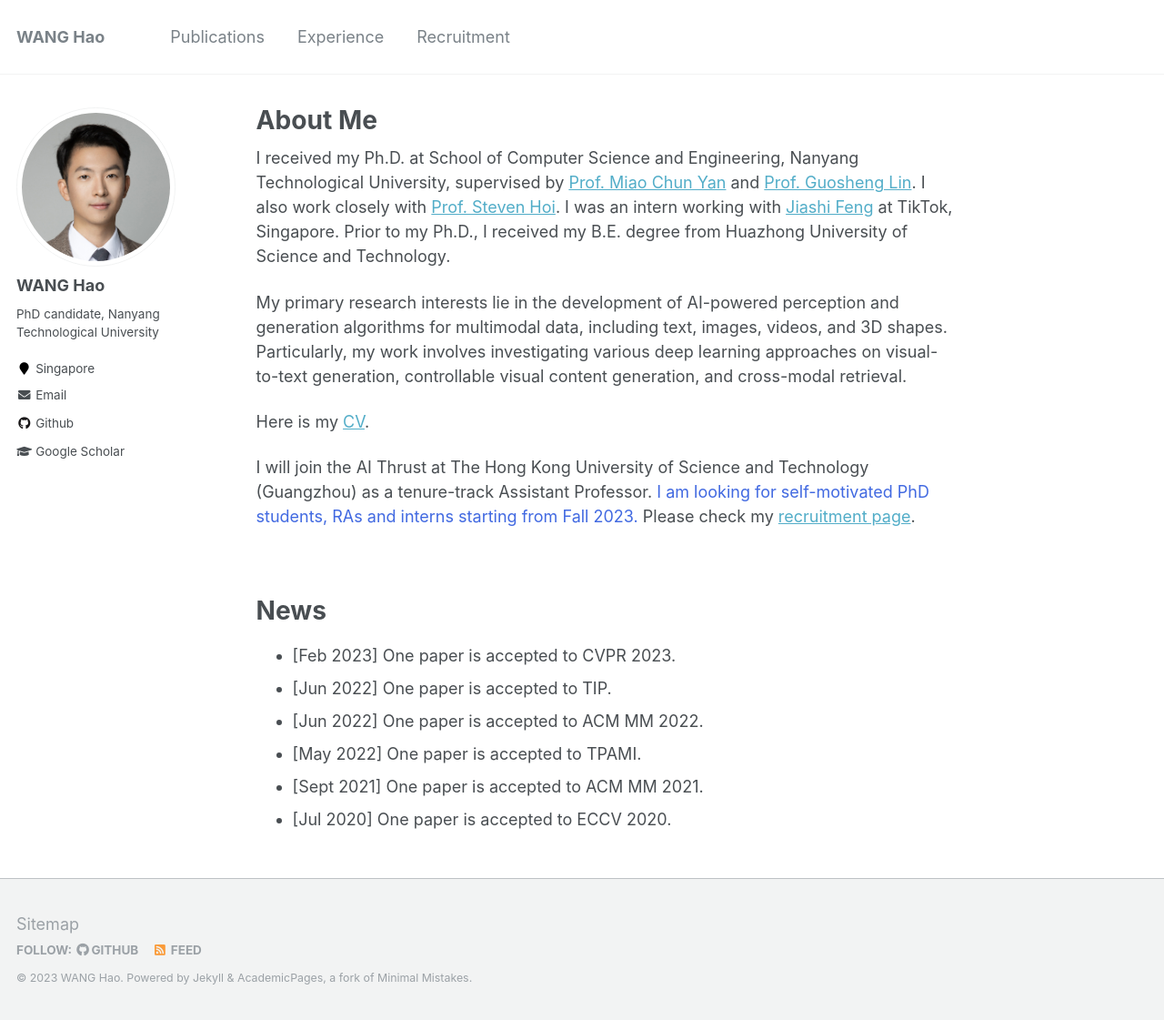
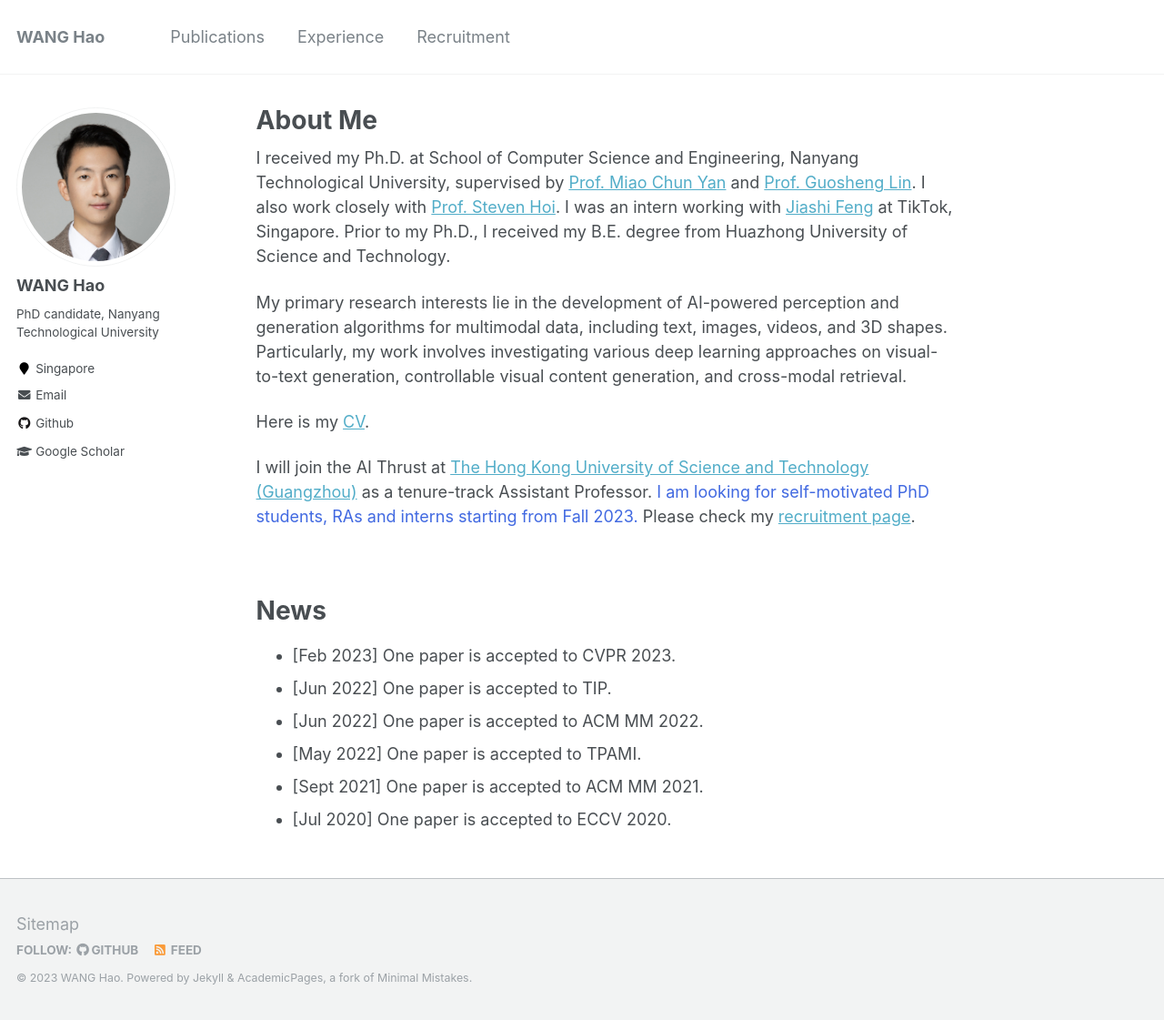
Before and after one commit to hwang1996/hwang1996.github.io, a Jekyll site: the page built from _pages/about.md, in a window 1280 px wide and 1121 px high. Shown: the whole window at 91% size. Built offline with Jekyll 4.4.1, drawn with Linux system fonts in a browser that asks for light colours; some of the changed lines change nothing that is shown.

Commit message:
2023.6.24 updates

```diff
--- a/_pages/about.md
+++ b/_pages/about.md
@@ -15,7 +15,7 @@ My primary research interests lie in the development of AI-powered perception an
 Here is my [CV](files/wanghao_resume.pdf).
 
 
-I will join the AI Thrust at The Hong Kong University of Science and Technology (Guangzhou) as a tenure-track Assistant Professor. <font color=RoyalBlue>I am looking for self-motivated PhD students, RAs and interns starting from Fall 2023.</font> Please check my [recruitment page](https://wanghao.tech/recruitment/).
+I will join the AI Thrust at [The Hong Kong University of Science and Technology (Guangzhou)](https://hkust-gz.edu.cn/) as a tenure-track Assistant Professor. <font color=RoyalBlue>I am looking for self-motivated PhD students, RAs and interns starting from Fall 2023.</font> Please check my [recruitment page](https://wanghao.tech/recruitment/).
 
 
 <br />
```
